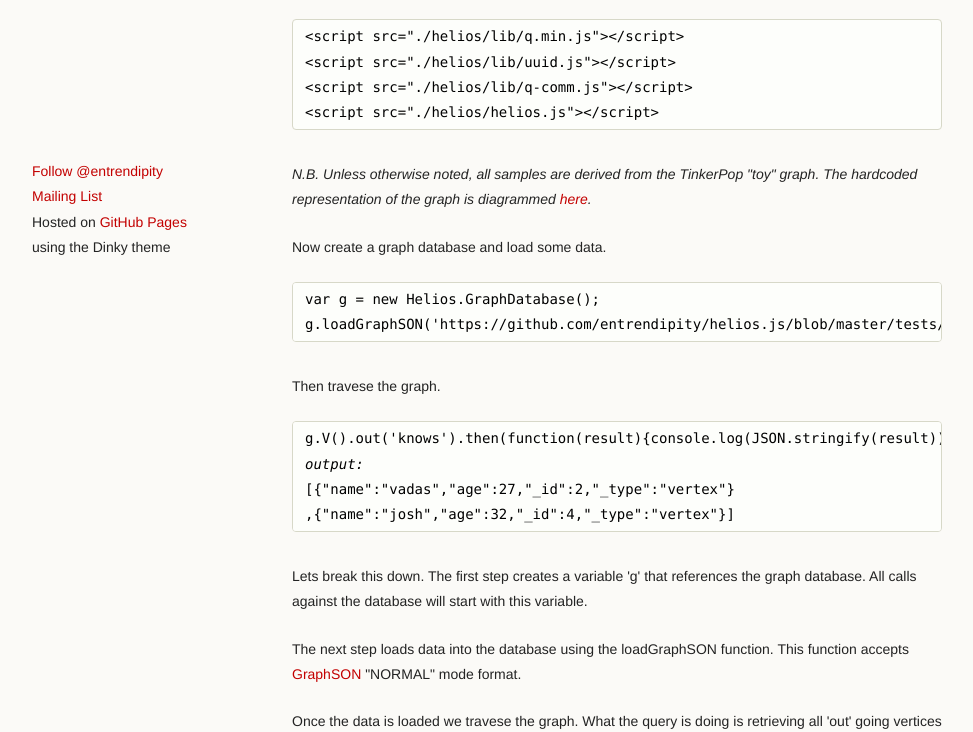
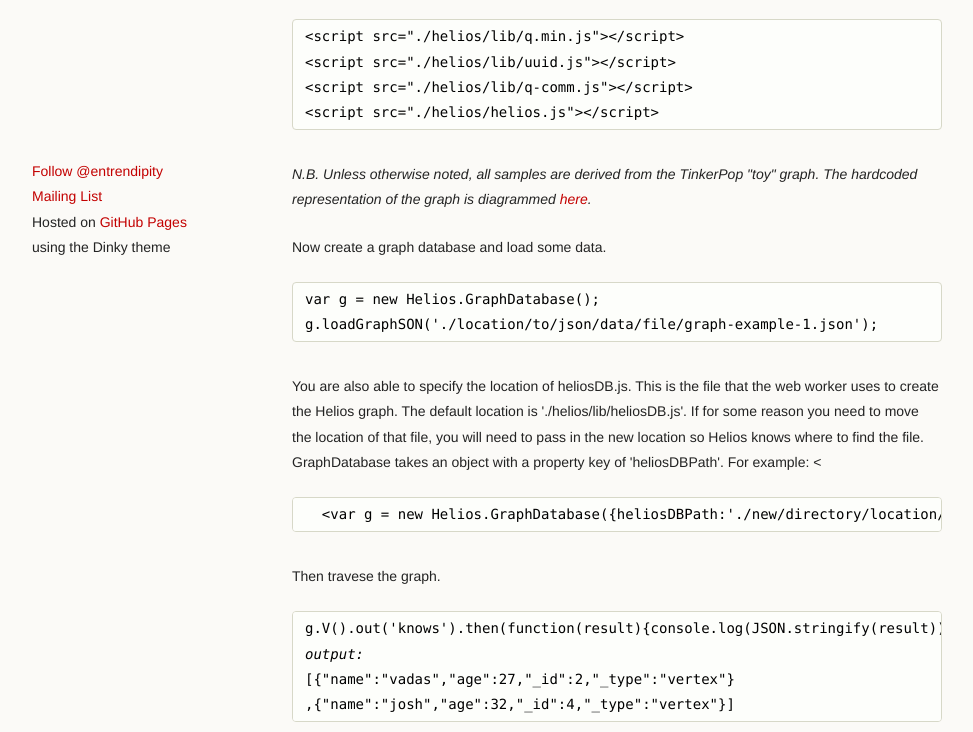
Before and after one commit to zuudo/helios.js, a plain HTML site: page index.html in a window 1280 px wide. Shown: the part 508-1240 px from the top of the page, without its empty margins (18-991 px from the left). Drawn offline with Linux system fonts and the light colour scheme.

Commit message:
Update documentation to allow for path to heliosDB.js

```diff
--- a/index.html
+++ b/index.html
@@ -55,7 +55,13 @@
 <!-- <h2>Your First Query</h2> -->
 <p>Now create a graph database and load some data.</p>
 <pre><code>var g = new Helios.GraphDatabase();
-g.loadGraphSON('https://github.com/entrendipity/helios.js/blob/master/tests/data/graph-example-1.json');</code></pre>
+g.loadGraphSON('./location/to/json/data/file/graph-example-1.json');</code></pre>
+
+<p>You are also able to specify the location of heliosDB.js. This is the file that the web worker uses to create the Helios graph. The default location is './helios/lib/heliosDB.js'. If for some reason you need to move the location of that file, you will need to pass in the new location so Helios knows where to find the file. GraphDatabase takes an object with a property key of 'heliosDBPath'. For example:
+<<pre>
+  <<code>var g = new Helios.GraphDatabase({heliosDBPath:'./new/directory/location/heliosDB.js'});</code>
+</pre>
+</p>
 
 <p>Then travese the graph.</p>
 <pre><code>g.V().out('knows').then(function(result){console.log(JSON.stringify(result))});
```
